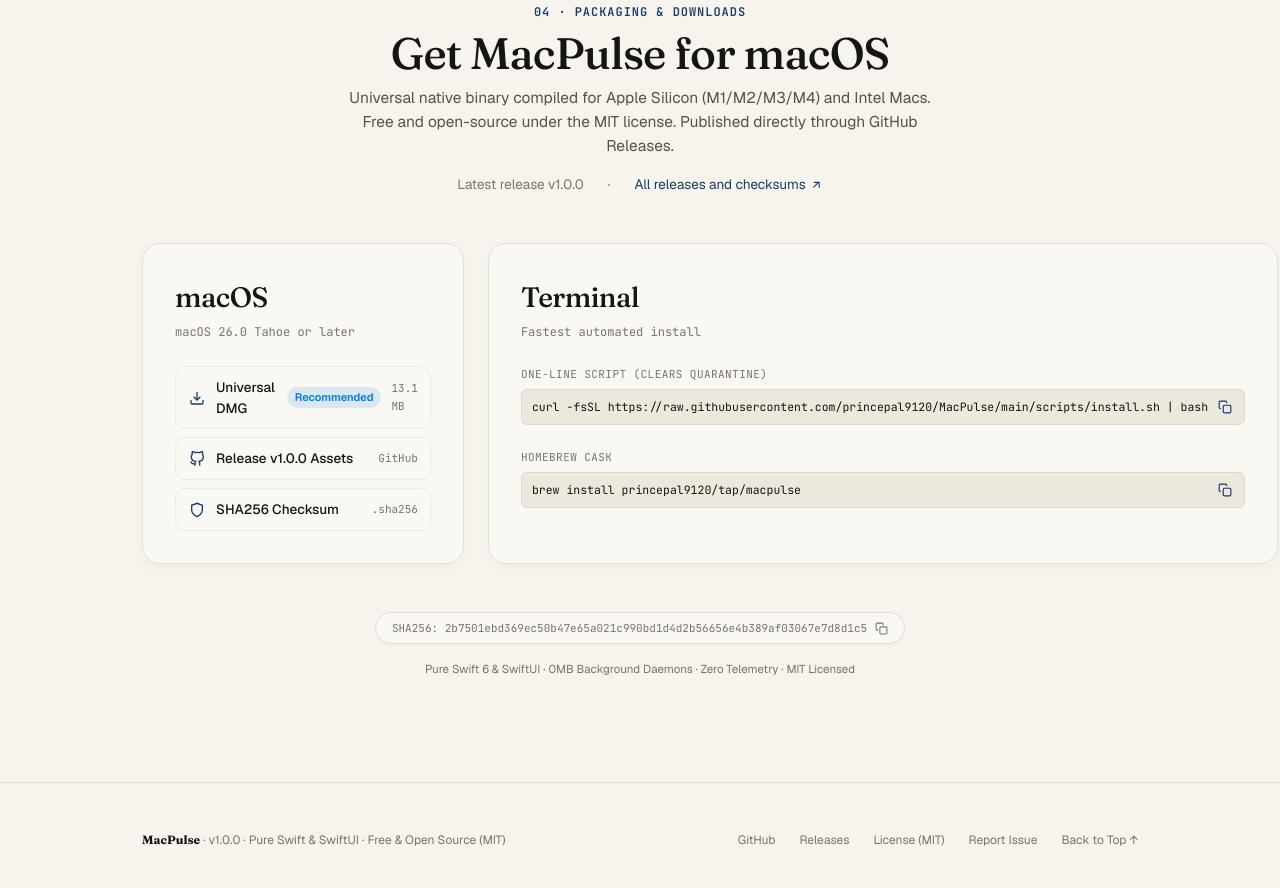
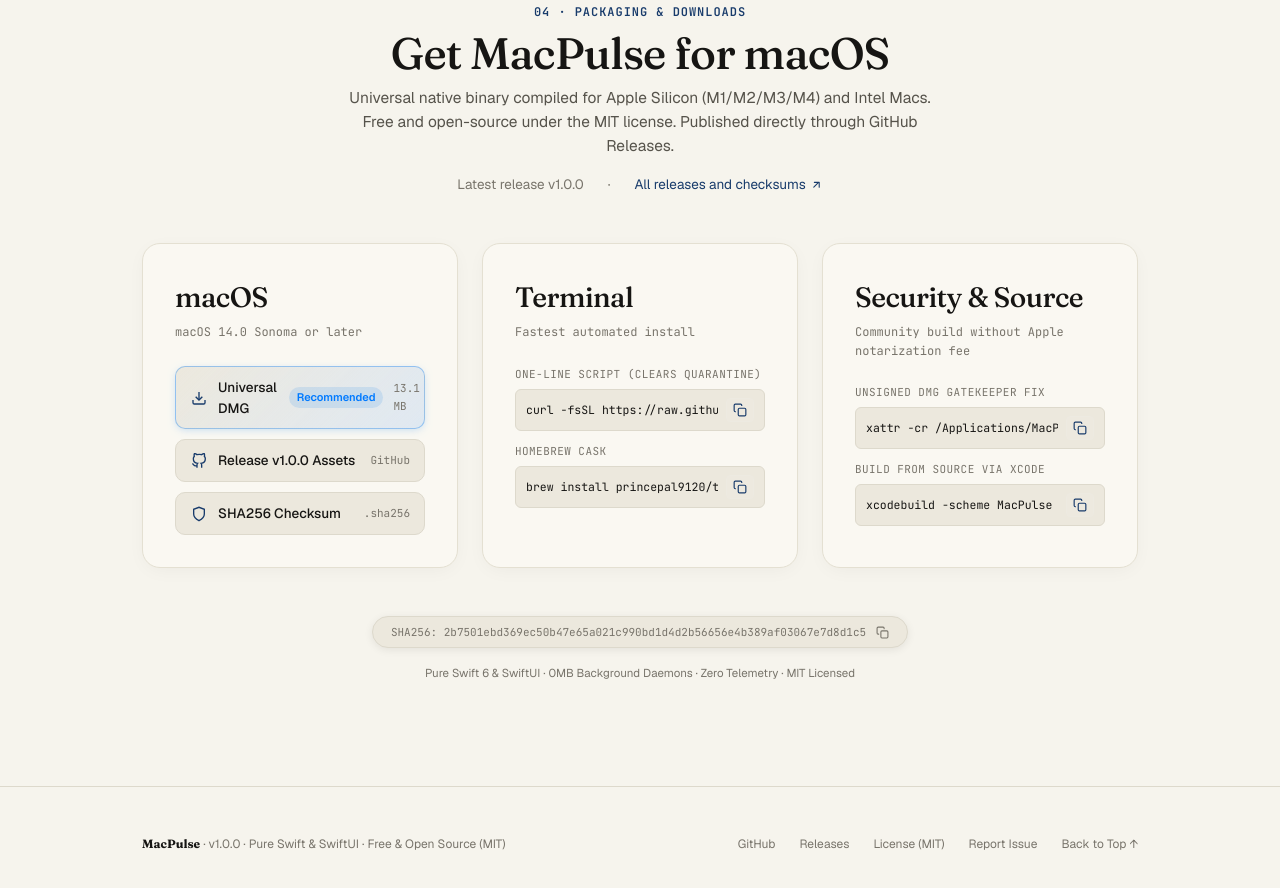
Before and after one commit to princepal9120/MacPulse, a plain HTML site: page index.html in a window 1280 px wide. Shown: the part 4614-5502 px from the top of the page. Drawn offline with nearby package versions, Linux system fonts and the light colour scheme.

Commit message:
fix(web): balance packaging grid columns and elevate card button UI
- Enforce minmax(0, 1fr) and min-width: 0 on .pkg-card and code blocks to prevent Card 2 column blowout
- Elevate .pkg-download-btn with --color-paper-sand background and primary hero styling on Universal DMG
- Wrap snippet blocks in .pkg-snippet-list with uniform 12px vertical spacing
- Add tactile hover and copied pill states on .pkg-copy-mini buttons
- Update Casks and subtitle to macOS 14.0 Sonoma or later

```diff
--- a/index.html
+++ b/index.html
@@ -496,11 +496,11 @@
           <div class="pkg-card">
             <div class="pkg-card-head">
               <h3 class="pkg-card-title">macOS</h3>
-              <p class="pkg-card-subtitle">macOS 26.0 Tahoe or later</p>
+              <p class="pkg-card-subtitle">macOS 14.0 Sonoma or later</p>
             </div>
             <ul class="pkg-list">
               <li>
-                <a href="https://github.com/princepal9120/MacPulse/releases/latest/download/MacPulse-1.0.0.dmg" class="pkg-download-btn">
+                <a href="https://github.com/princepal9120/MacPulse/releases/latest/download/MacPulse-1.0.0.dmg" class="pkg-download-btn is-primary">
                   <span class="pkg-btn-icon">
                     <svg width="16" height="16" viewBox="0 0 24 24" fill="none" stroke="currentColor" stroke-width="2"><path d="M21 15v4a2 2 0 0 1-2 2H5a2 2 0 0 1-2-2v-4"/><polyline points="7 10 12 15 17 10"/><line x1="12" y1="15" x2="12" y2="3"/></svg>
                   </span>
@@ -536,6 +536,7 @@
               <h3 class="pkg-card-title">Terminal</h3>
               <p class="pkg-card-subtitle">Fastest automated install</p>
             </div>
+            <div class="pkg-snippet-list">
               <div class="pkg-snippet-block">
                 <span class="pkg-snippet-label">One-line script (clears quarantine)</span>
                 <div class="pkg-snippet-row">
@@ -557,6 +558,7 @@
                 </div>
               </div>
             </div>
+          </div>
 
           <!-- Card 3: Security & Build from Source -->
           <div class="pkg-card">
@@ -564,6 +566,7 @@
               <h3 class="pkg-card-title">Security &amp; Source</h3>
               <p class="pkg-card-subtitle">Community build without Apple notarization fee</p>
             </div>
+            <div class="pkg-snippet-list">
               <div class="pkg-snippet-block">
                 <span class="pkg-snippet-label">Unsigned DMG Gatekeeper fix</span>
                 <div class="pkg-snippet-row">
@@ -582,6 +585,7 @@
                     <svg class="icon-copy" width="14" height="14" viewBox="0 0 24 24" fill="none" stroke="currentColor" stroke-width="2"><rect x="9" y="9" width="13" height="13" rx="2" ry="2"/><path d="M5 15H4a2 2 0 0 1-2-2V4a2 2 0 0 1 2-2h9a2 2 0 0 1 2 2v1"/></svg>
                     <svg class="icon-check" width="14" height="14" viewBox="0 0 24 24" fill="none" stroke="var(--color-success)" stroke-width="2.5" stroke-linecap="round" stroke-linejoin="round" style="display:none;"><polyline points="20 6 9 17 4 12"/></svg>
                   </button>
+                </div>
               </div>
             </div>
           </div>
--- a/style.css
+++ b/style.css
@@ -1019,7 +1019,7 @@ code, kbd, samp, pre {
 
 @media (min-width: 860px) {
   .pkg-grid {
-    grid-template-columns: repeat(3, 1fr);
+    grid-template-columns: repeat(3, minmax(0, 1fr));
   }
 }
 
@@ -1035,6 +1035,7 @@ code, kbd, samp, pre {
   box-shadow: 0 4px 20px -4px oklch(0% 0 0 / 0.05);
   transition: all var(--dur-fast) var(--ease-out);
   height: 100%;
+  min-width: 0;
 }
 
 .pkg-card:hover {
@@ -1066,26 +1067,37 @@ code, kbd, samp, pre {
   list-style: none;
   display: flex;
   flex-direction: column;
-  gap: 8px;
+  gap: 10px;
 }
 
 .pkg-download-btn {
   display: flex;
   align-items: center;
   gap: 10px;
-  padding: 10px 12px;
+  padding: 10px 14px;
   border-radius: var(--radius-md);
-  border: 1px solid var(--color-line-faint);
-  background-color: var(--color-paper-ivory);
+  border: 1px solid var(--color-line);
+  background-color: var(--color-paper-sand);
   text-decoration: none;
   color: var(--color-ink-darkwarm);
   transition: all var(--dur-fast) var(--ease-out);
 }
 
 .pkg-download-btn:hover {
-  border-color: var(--color-line);
+  border-color: var(--color-brand);
   background-color: var(--color-surface-hover);
   transform: translateY(-1px);
+}
+
+.pkg-download-btn.is-primary {
+  background: linear-gradient(135deg, var(--color-paper-sand), oklch(58% 0.20 256 / 0.12));
+  border-color: oklch(58% 0.20 256 / 0.35);
+  box-shadow: 0 2px 8px -2px oklch(58% 0.20 256 / 0.25);
+}
+
+.pkg-download-btn.is-primary:hover {
+  border-color: var(--color-brand);
+  box-shadow: 0 4px 14px -2px oklch(58% 0.20 256 / 0.4);
 }
 
 .pkg-btn-icon {
@@ -1122,10 +1134,18 @@ code, kbd, samp, pre {
   font-variant-numeric: tabular-nums;
 }
 
+.pkg-snippet-list {
+  display: flex;
+  flex-direction: column;
+  gap: 12px;
+  width: 100%;
+}
+
 .pkg-snippet-block {
   display: flex;
   flex-direction: column;
   gap: 6px;
+  min-width: 0;
 }
 
 .pkg-snippet-label {
@@ -1145,6 +1165,8 @@ code, kbd, samp, pre {
   border-radius: var(--radius-sm);
   padding: 8px 10px;
   gap: 8px;
+  min-width: 0;
+  max-width: 100%;
 }
 
 .pkg-snippet-row code {
@@ -1152,26 +1174,38 @@ code, kbd, samp, pre {
   color: var(--color-ink);
   overflow-x: auto;
   white-space: nowrap;
+  flex: 1 1 auto;
+  min-width: 0;
+  scrollbar-width: none;
+}
+
+.pkg-snippet-row code::-webkit-scrollbar {
+  display: none;
 }
 
 .pkg-copy-mini {
-  background: none;
-  border: none;
+  background: oklch(100% 0 0 / 0.05);
+  border: 1px solid var(--color-line-faint, rgba(255, 255, 255, 0.1));
+  border-radius: var(--radius-xs);
   color: var(--color-brand);
   cursor: pointer;
   display: flex;
   align-items: center;
   justify-content: center;
-  padding: 2px;
+  padding: 4px 6px;
   flex-shrink: 0;
-  transition: opacity var(--dur-fast), color var(--dur-fast);
+  transition: all var(--dur-fast) var(--ease-out);
 }
 
 .pkg-copy-mini:hover {
-  opacity: 0.7;
+  background: oklch(58% 0.20 256 / 0.15);
+  border-color: var(--color-brand);
+  transform: scale(1.05);
 }
 
 .pkg-copy-mini.is-copied {
+  background: oklch(70% 0.20 145 / 0.15);
+  border-color: var(--color-success);
   color: var(--color-success);
 }
 
@@ -1188,17 +1222,17 @@ code, kbd, samp, pre {
   font-family: var(--font-mono);
   font-size: 11px;
   color: var(--color-ink-stone);
-  padding: 8px 16px;
+  padding: 8px 18px;
   border-radius: var(--radius-full);
-  background-color: var(--color-surface-card);
-  border: 1px solid var(--color-border-card);
-  box-shadow: 0 1px 3px oklch(0% 0 0 / 0.04);
+  background-color: var(--color-paper-sand);
+  border: 1px solid var(--color-line);
+  box-shadow: 0 2px 8px oklch(0% 0 0 / 0.08);
   word-break: break-all;
   max-width: 100%;
   display: inline-flex;
   align-items: center;
   justify-content: center;
-  gap: 8px;
+  gap: 10px;
   cursor: pointer;
   transition: border-color var(--dur-fast), background-color var(--dur-fast), color var(--dur-fast), transform var(--dur-fast);
 }
```
Also changed, not shown: 1 other file. Lines whose indentation alone changed are shown as unchanged.
